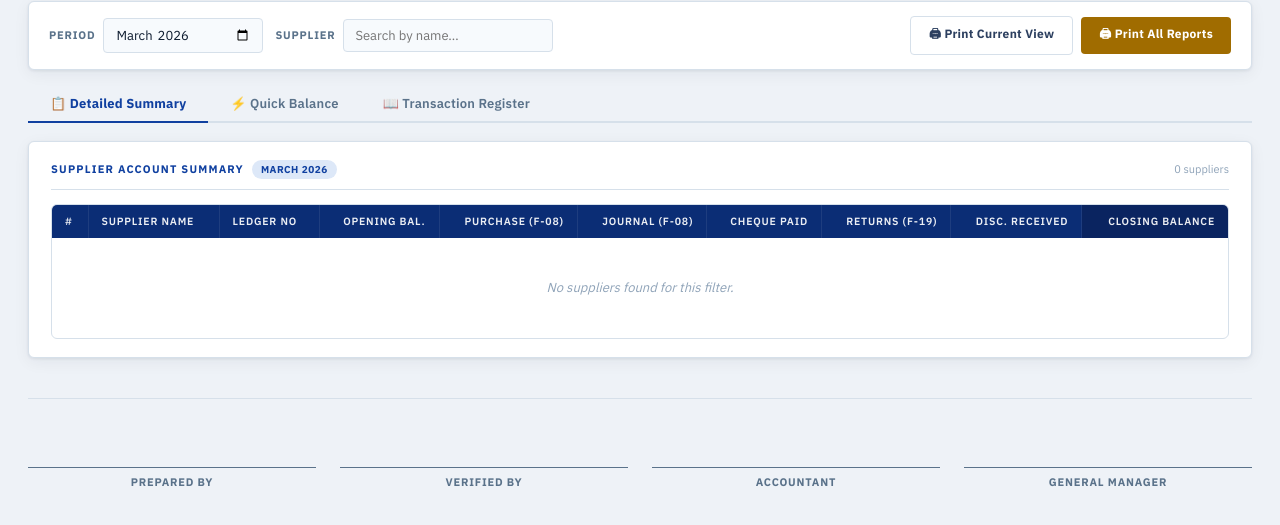
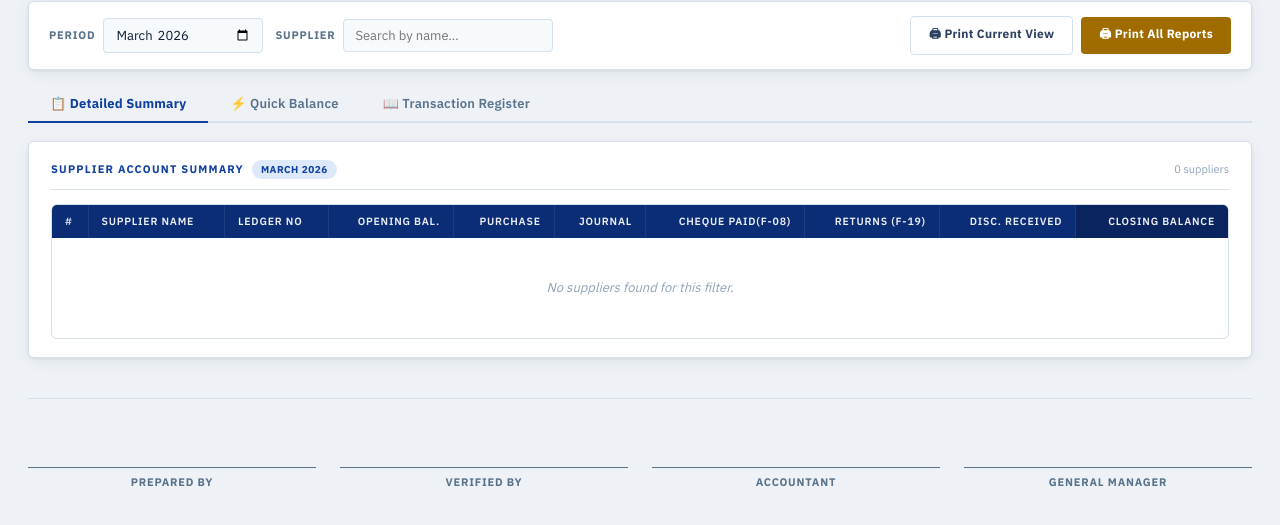
Before and after one commit to Jaz-N/Supplier-Payable-ledger-System, a plain HTML site: page summary.html in a window 1280 px wide. Shown: the part 181-706 px from the top of the page. Drawn offline with Linux system fonts and the light colour scheme.

Commit message:
summary.html

```diff
--- a/summary.html
+++ b/summary.html
@@ -364,9 +364,9 @@ tfoot td:last-child{border-right:none;}
               <th>Supplier Name</th>
               <th>Ledger No</th>
               <th class="th-right">Opening Bal.</th>
-              <th class="th-right">Purchase (F-08)</th>
-              <th class="th-right">Journal (F-08)</th>
-              <th class="th-right">Cheque Paid</th>
+              <th class="th-right">Purchase</th>
+              <th class="th-right">Journal</th>
+              <th class="th-right">Cheque Paid(F-08)</th>
               <th class="th-right">Returns (F-19)</th>
               <th class="th-right">Disc. Received</th>
               <th class="th-right" style="background:#0a2460;">Closing Balance</th>
```
